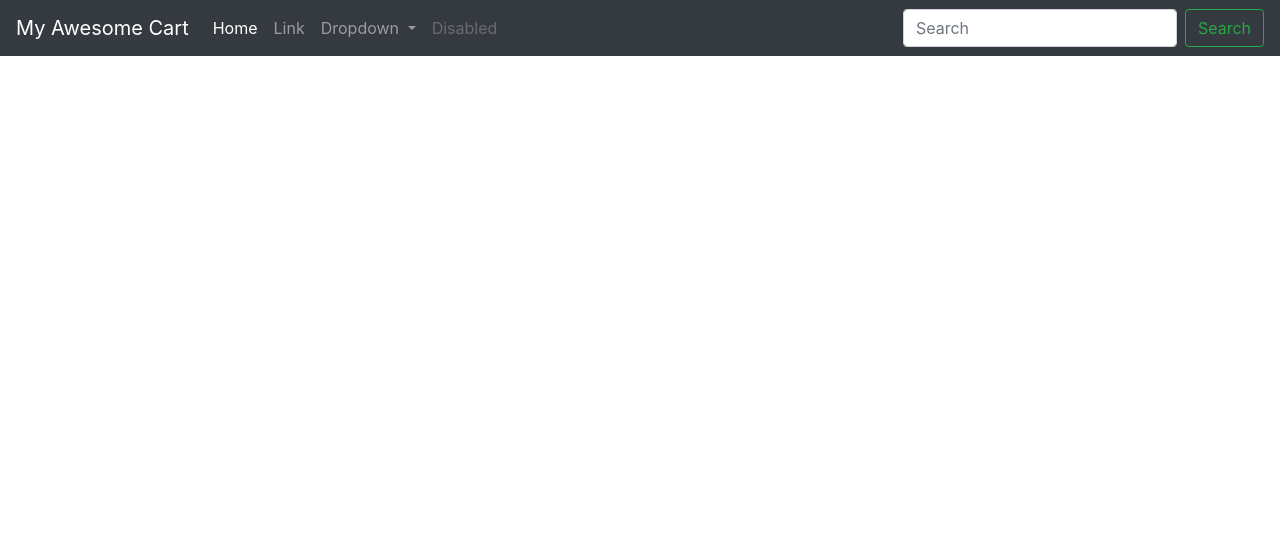
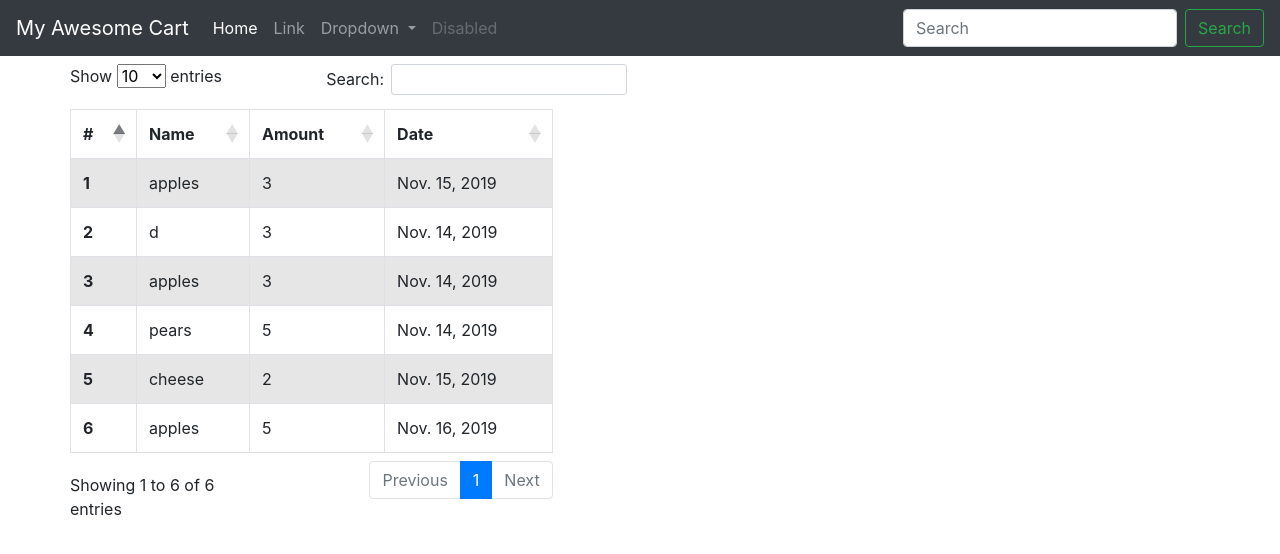
Before and after one commit to hussein-nagri/FoodBuddy, a Django app: template food/templates/food/index.html in a window 1280 px wide. Shown: the top 554 px of the page. Run offline with Django 3.2, Linux system fonts and the light colour scheme; the template is opened without the code that fills it: values that come from a table or form of the project are taken from there, others are empty; data comes from the database, SQL or seed files in the repository; both versions use the stored data as it was after the commit; some libraries are stand-ins or nearby versions.

Commit message:
dynamic table display

```diff
--- a/food/templates/food/basic.html
+++ b/food/templates/food/basic.html
@@ -1,5 +1,6 @@
 <!doctype html>
 <html lang="en">
+{% load static %}
   <head>
     <!-- Required meta tags -->
     <meta charset="utf-8">
@@ -57,10 +58,14 @@
     {% block body %}
     {% endblock %}
 
+
     <!-- Optional JavaScript -->
     <!-- jQuery first, then Popper.js, then Bootstrap JS -->
-    <script src="https://code.jquery.com/jquery-3.3.1.slim.min.js" integrity="sha384-q8i/X+965DzO0rT7abK41JStQIAqVgRVzpbzo5smXKp4YfRvH+8abtTE1Pi6jizo" crossorigin="anonymous"></script>
+   <script src="https://code.jquery.com/jquery-3.3.1.slim.min.js" integrity="sha384-q8i/X+965DzO0rT7abK41JStQIAqVgRVzpbzo5smXKp4YfRvH+8abtTE1Pi6jizo" crossorigin="anonymous"></script>
     <script src="https://cdnjs.cloudflare.com/ajax/libs/popper.js/1.14.6/umd/popper.min.js" integrity="sha384-wHAiFfRlMFy6i5SRaxvfOCifBUQy1xHdJ/yoi7FRNXMRBu5WHdZYu1hA6ZOblgut" crossorigin="anonymous"></script>
     <script src="https://stackpath.bootstrapcdn.com/bootstrap/4.2.1/js/bootstrap.min.js" integrity="sha384-B0UglyR+jN6CkvvICOB2joaf5I4l3gm9GU6Hc1og6Ls7i6U/mkkaduKaBhlAXv9k" crossorigin="anonymous"></script>
+ {% block scripts %}
+
+    {% endblock %}
   </body>
 </html>
--- a/food/templates/food/index.html
+++ b/food/templates/food/index.html
@@ -42,65 +42,54 @@ bottom: auto;
 
 {% block body %}
 {% load static %}
-<div class="container">
-
-    <!--Slideshow starts here -->
-    {% for product, range, nSlides in allProds %}
-    <h5 class="my-4">Flash Sale On {{product.0.category}} - Recommended Items</h5>
-<div id="demo{{forloop.counter}}" class="carousel slide my-3" data-ride="carousel">
-    <ul class="carousel-indicators">
-      <li data-target="#demo{{forloop.counter}}" data-slide-to="0" class="active"></li>
-
-       {% for i in range %}
-      <li data-target="#demo{{forloop.parentloop.counter}}" data-slide-to="{{i}}" ></li>
-      {% endfor %}
-    </ul>
 
 
-    <div class="container carousel-inner no-padding">
+        <div class="container">
+            <div class="row mt-2">
+                <table id="example" class="table table-striped table-bordered pt-12" style="width:100%">
+                    <thead>
+                        <tr>
+                          <th scope="col">#</th>
+                          <th scope="col">Name</th>
+                          <th scope="col">Amount</th>
+                          <th scope="col">Date</th>
+                        </tr>
+                    </thead>
+                    <tbody>
+                       {% for food in allFoods %}
+                        <tr>
+                          <th scope="row">{{food.product_id}}</th>
+                          <td>{{food.food_name}}</td>
+                          <td>{{food.food_amount}}</td>
+                          <td>{{food.date}}</td>
+                        </tr>
+                         {% endfor %}
 
-      <div class="carousel-item active">
-        <div class="col-xs-3 col-sm-3 col-md-3">
-          <div class="card" style="width: 18rem;">
-            <img src='/media/{{product.0.image}}' class="card-img-top" alt="...">
-            <div class="card-body">
-                <h5 class="card-title">{{product.0.product_name}}</h5>
-                <p class="card-text">{{product.0.desc}}</p>
-                <a href="#" class="btn btn-primary">Add to Cart</a>
+                    </tbody>
+
+                </table>
             </div>
-          </div>
-       </div>
+        </div>
 
+{% endblock %}
 
-        {% for i in product|slice:"1:"%}
-        <div class="col-xs-3 col-sm-3 col-md-3">
-          <div class="card" style="width: 18rem;">
-            <img src='/media/{{i.image}}' class="card-img-top" alt="...">
-            <div class="card-body">
-              <h5 class="card-title">{{i.product_name}}</h5>
-              <p class="card-text">{{i.desc}}</p>
-              <a href="#" class="btn btn-primary">Add To Cart</a>
-            </div>
-          </div>
-        </div>
-        {% if forloop.counter|divisibleby:3 and forloop.counter > 0 and not forloop.last %}
-      </div><div class="carousel-item">
-        {% endif %}
+{% block scripts%}
+<link href="https://cdnjs.cloudflare.com/ajax/libs/twitter-bootstrap/4.0.0/css/bootstrap.css" rel="stylesheet">
+<link href="https://cdn.datatables.net/1.10.16/css/dataTables.bootstrap4.min.css" rel="stylesheet">
 
-        {% endfor %}
-    </div>
+<script src="https://code.jquery.com/jquery-3.3.1.js"></script>
+<script src="https://cdn.datatables.net/1.10.16/js/jquery.dataTables.min.js"></script>
+<script src="https://cdn.datatables.net/1.10.16/js/dataTables.bootstrap4.min.js"></script>
 
 
 
-</div>
-</div>
-    <!-- left and right controls for the slide -->
-    <a class="carousel-control-prev" href="#demo{{forloop.counter}}" data-slide="prev">
-        <span class="carousel-control-prev-icon"></span>
-    </a>
-    <a class="carousel-control-next" href="#demo{{forloop.counter}}" data-slide="next">
-        <span class="carousel-control-next-icon"></span>
-    </a>
-    {% endfor %}
-</div>
- {% endblock %}
+<script>
+    $(document).ready(function() {
+        $('#example').DataTable();
+    } );
+</script>
+
+<style>
+    table.dataTable{border-collapse:collapse !important;}
+</style>
+{% endblock %}
```
Also changed, not shown: food/firebase.py (+32 -28 lines), food/views.py (+5 -7 lines), db.sqlite3.
